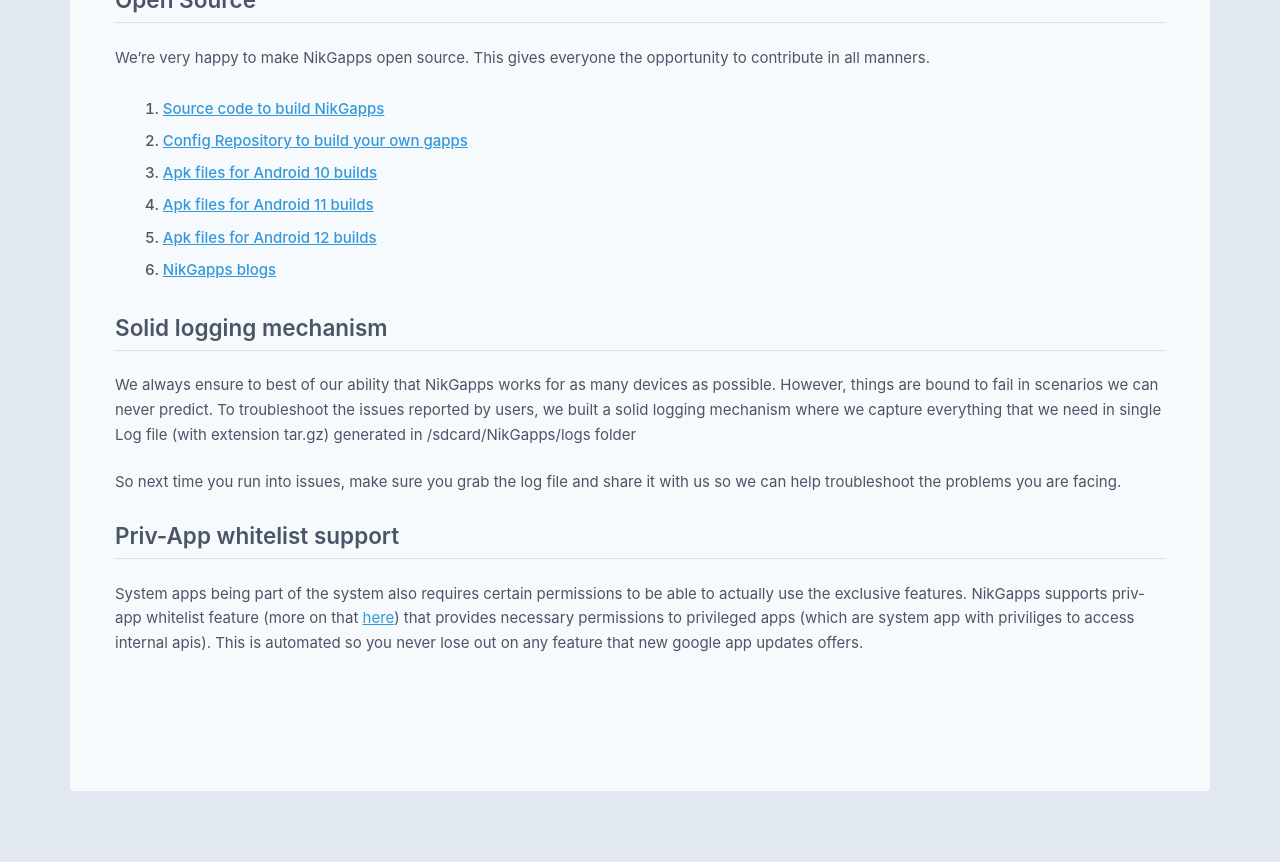
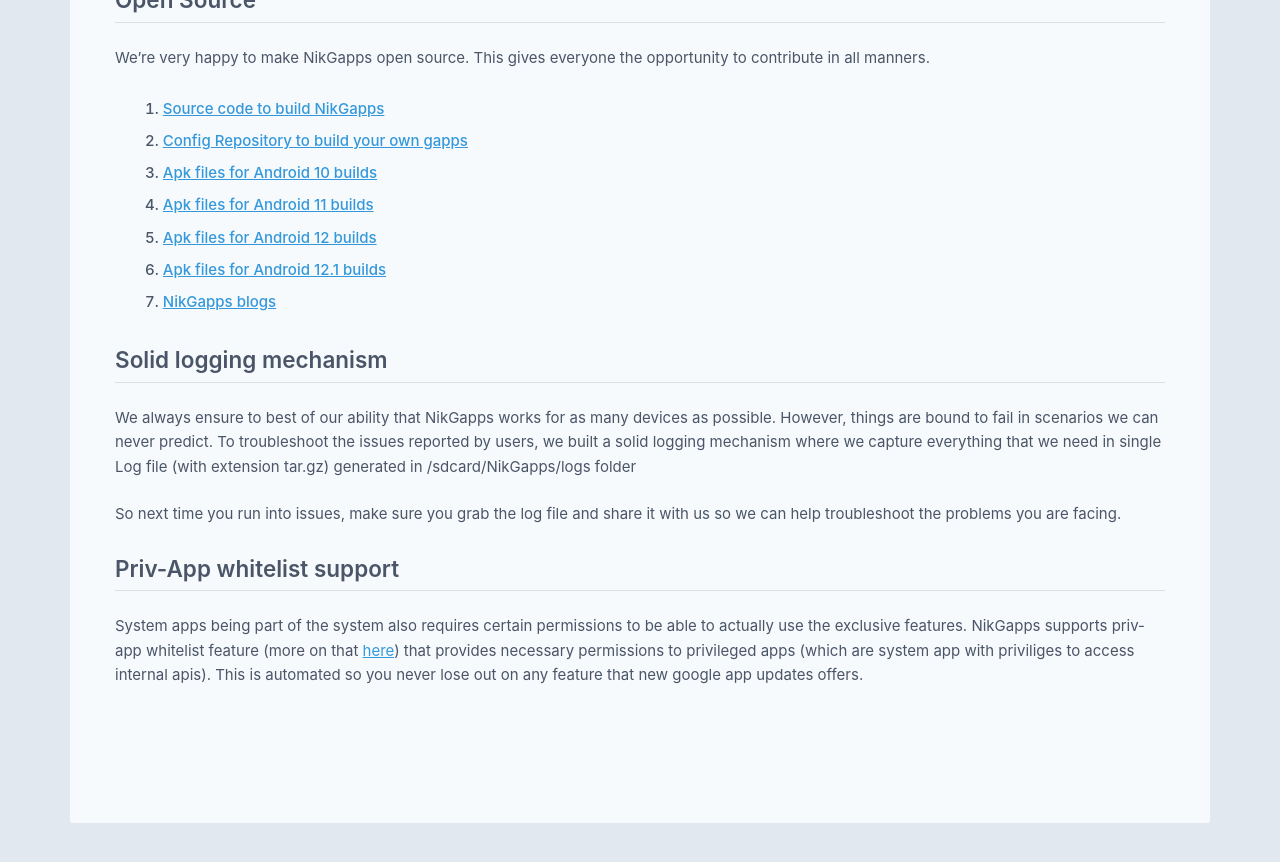
Before and after one commit to nikgapps/nikgapps.github.io, a Jekyll site: the page built from _posts/2021-04-24-NikGapps Features.md, in a window 1280 px wide and 900 px high, scrolled down 4583 px. Shown: the top 862 px of the window. Built offline with Jekyll 4.4.1, drawn with Linux system fonts in a browser that asks for light colours; some web fonts are replaced.

Commit message:
Update link for android 12.1

```diff
--- a/_posts/2021-04-24-NikGapps Features.md
+++ b/_posts/2021-04-24-NikGapps Features.md
@@ -140,7 +140,8 @@
 3. [Apk files for Android 10 builds](https://gitlab.com/nikgapps/10)
 4. [Apk files for Android 11 builds](https://gitlab.com/nikgapps/11)
 5. [Apk files for Android 12 builds](https://gitlab.com/nikgapps/12)
-6. [NikGapps blogs](https://github.com/nikgapps/nikgapps.github.io/tree/master/_posts)
+6. [Apk files for Android 12.1 builds](https://gitlab.com/nikgapps/12.1)
+7. [NikGapps blogs](https://github.com/nikgapps/nikgapps.github.io/tree/master/_posts)
 
 ## Solid logging mechanism
 
```
